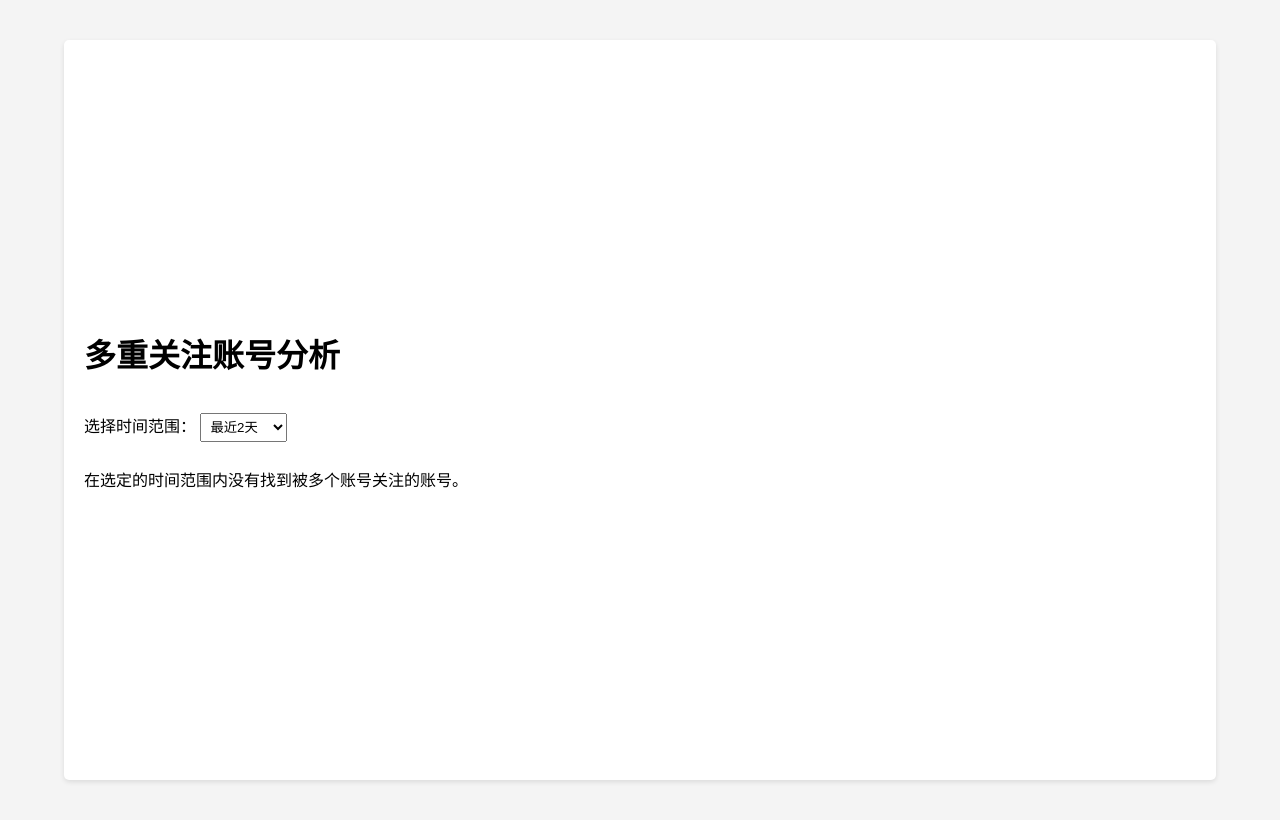
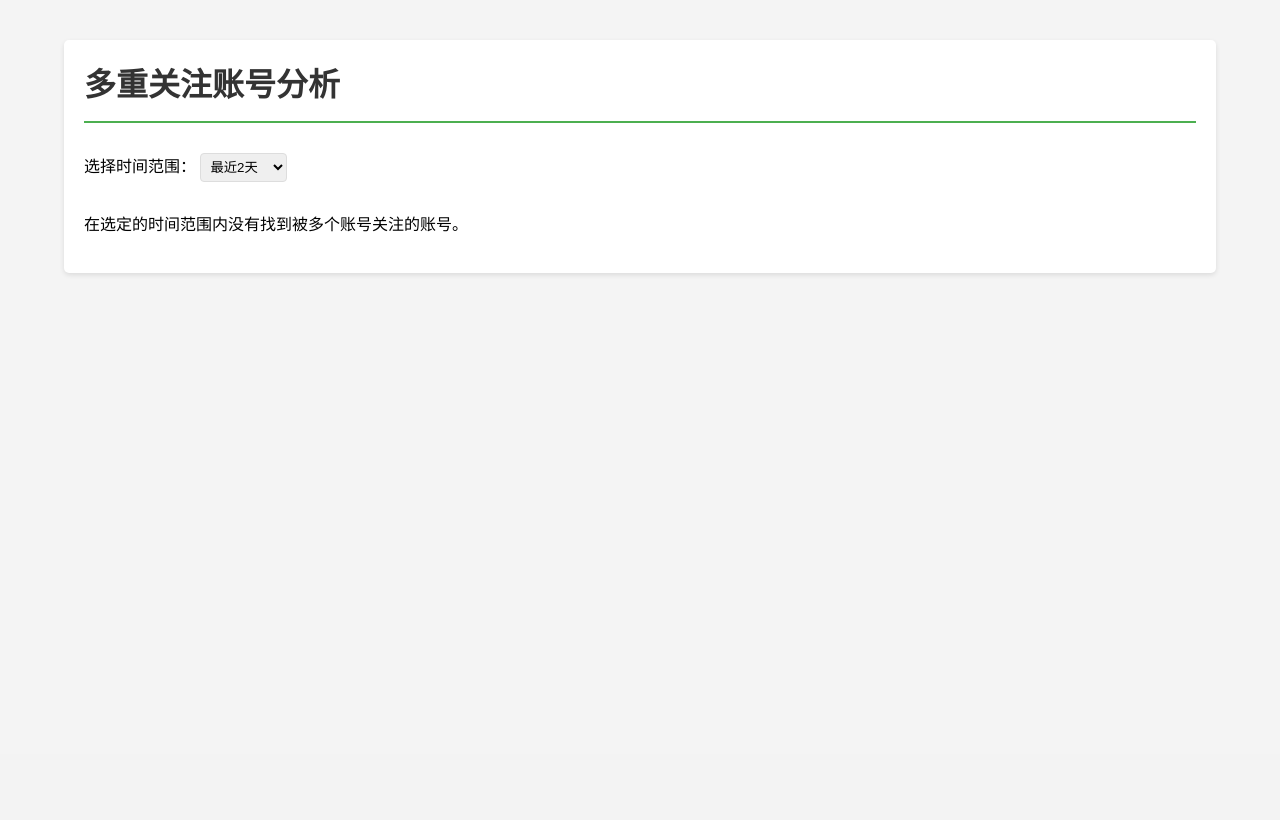
Before and after one commit to cocomany/x.comFollowing, a Flask app: page /multiple_followed in a window 1280 px wide. Shown: the part 46-866 px from the top of the page. After the commit the page ends 321 px from the top, so only its background shows below. Run offline with Flask 3, Linux system fonts and the light colour scheme; data comes from the database, SQL or seed files in the repository; both versions use the stored data as it was after the commit.

Commit message:
style.css update

```diff
--- a/static/styles.css
+++ b/static/styles.css
@@ -399,14 +399,18 @@ tr:hover {
     width: 100%;
     max-width: 1200px;
     margin: 20px auto;
-    min-height: calc(100vh - 100px);
-    display: flex;
-    flex-direction: column;
-    justify-content: center;
     background-color: white;
     border-radius: 5px;
     box-shadow: 0 2px 5px rgba(0,0,0,0.1);
     padding: 20px;
+}
+
+.report-panel h1 {
+    margin-top: 0;
+    margin-bottom: 20px;
+    color: #333;
+    border-bottom: 2px solid #4CAF50;
+    padding-bottom: 10px;
 }
 
 .status-badge {
@@ -502,3 +506,14 @@ tr:hover {
     padding-left: 10px;
     border-left: 3px solid #E91E63;  /* 保持原来的粉色边框 */
 }
+
+.form-group {
+    margin-bottom: 20px;
+}
+
+.form-group select {
+    padding: 8px;
+    border: 1px solid #ddd;
+    border-radius: 4px;
+    margin: 5px 0;
+}
--- a/templates/multiple_followed.html
+++ b/templates/multiple_followed.html
@@ -16,7 +16,7 @@
         </ul>
     </nav>
     <div class="container">
-        <div class="report-panel" style="width: 100%; max-width: 1200px; margin: 20px auto; min-height: calc(100vh - 100px); display: flex; flex-direction: column; justify-content: center;">
+        <div class="report-panel">
             <h1>多重关注账号分析</h1>
 
             <form method="get" class="mb-4">
--- a/templates/update_crawler.html
+++ b/templates/update_crawler.html
@@ -11,7 +11,8 @@
             <li><a href="{{ url_for('index') }}">主页</a></li>
             <li><a href="{{ url_for('update_crawler_page') }}">配置爬虫</a></li>
             <li><a href="{{ url_for('show_following') }}">显示Following</a></li>
-            <li><a href="{{ url_for('comparison_report') }}">比较报告</a></li>
+            <li><a href="{{ url_for('multiple_followed') }}">多重关注分析</a></li>
+            <li><a href="{{ url_for('schedule_tasks') }}">定时任务管理</a></li>
         </ul>
     </nav>
     <div class="container">
--- a/twitter_following_crawler.py
+++ b/twitter_following_crawler.py
@@ -513,6 +513,7 @@ class TwitterFollowingCrawler:
                         account_screenshot_dir,
                         f"{current_time}_scroll_{scroll_count + 1}_{self.source_account.lower()}.png"
                     )
+
                     self.driver.save_screenshot(screenshot_path)
 
                     last_height = current_height
```
Also changed, not shown: twitter_following.db.
